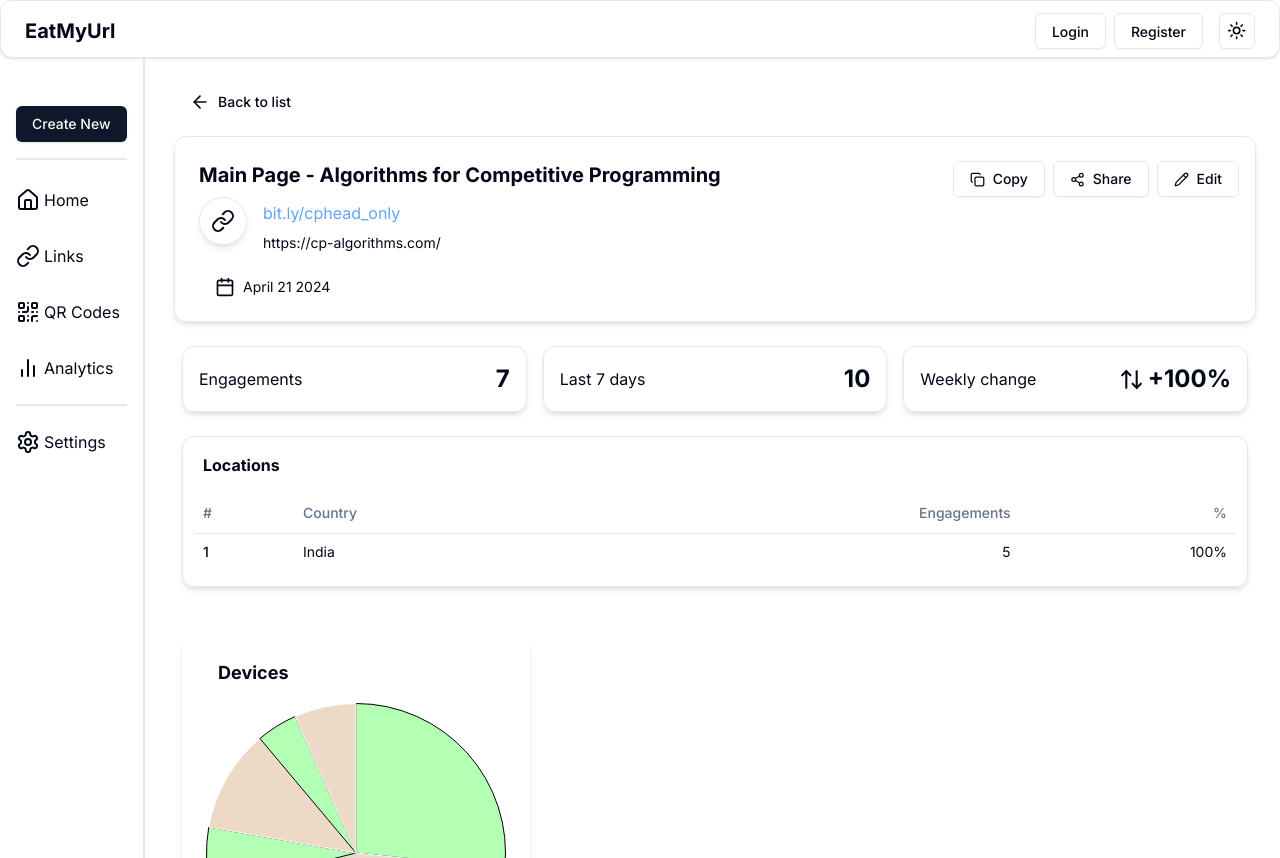
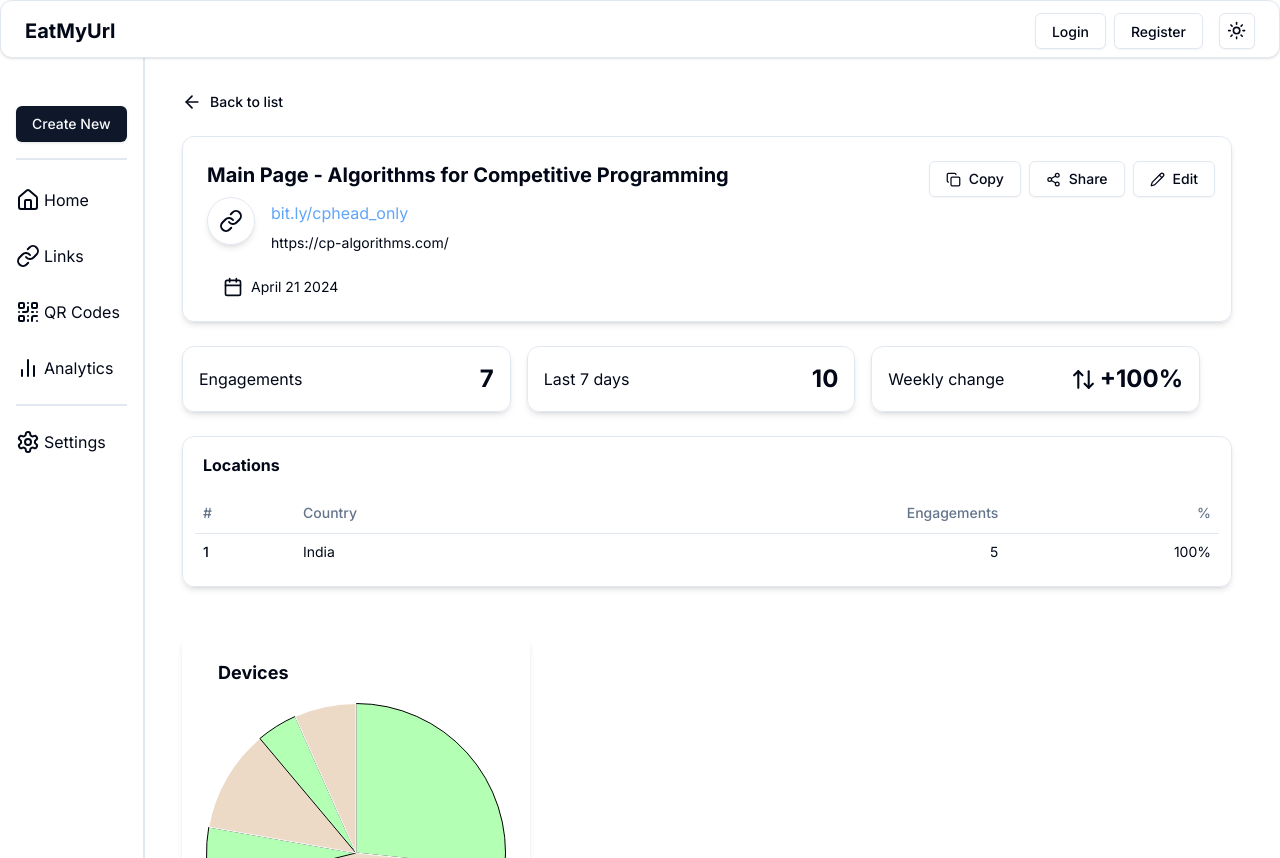
Before and after one commit to vigneshshettyin/EatMyURL, a Next.js app: page /links/1 in a window 1280 px wide. Built offline with nearby package versions, Linux system fonts and the light colour scheme.

Commit message:
pie chart issues fixed

```diff
--- a/app/(dashboard)/links/[id]/page.tsx
+++ b/app/(dashboard)/links/[id]/page.tsx
@@ -22,9 +22,9 @@ export default function Page({ params }: any) {
   const router = useRouter();
 
   return (
-    <div>
+    <div className="pl-8 pr-12">
       <div
-        className="flex ml-10 cursor-pointer w-fit"
+        className="flex cursor-pointer w-fit"
         onClick={() => router.push("/links")}
       >
         <ArrowLeft size={20} />
@@ -37,7 +37,7 @@ export default function Page({ params }: any) {
           longLink: "https://cp-algorithms.com/",
         }}
       />
-      <div className="flex md:flex-row flex-col ml-8 mt-6 mr-8">
+      <div className="flex md:flex-row flex-col mt-6 mr-8">
         <div className="flex-1 flex justify-between shadow-md p-4 rounded-xl items-center border-[0.5px]">
           <h1 className="text-md">Engagements</h1>
           <h1 className="text-2xl font-bold">7</h1>
@@ -54,7 +54,7 @@ export default function Page({ params }: any) {
           </div>
         </div>
       </div>
-      <div className="mx-8 mt-6 border-[0.5px] rounded-xl px-3 py-4 shadow-md">
+      <div className="mt-6 border-[0.5px] rounded-xl px-3 py-4 shadow-md">
         <Label className="font-bold ml-2">Locations</Label>
         <Table className="mt-4">
           <TableHeader>
@@ -76,10 +76,10 @@ export default function Page({ params }: any) {
         </Table>
       </div>
 
-      <div className="ml-0 md:ml-8 scale-75 md:scale-100 mt-12 shadow-md p-6 rounded-xl w-fit">
+      <div className="mt-12 shadow-md p-6 rounded-xl w-fit">
         <Label className="font-bold ml-3 text-lg">Devices</Label>
-        <div className="mt-4">
-        <PieChart/>
+        <div className="mt-4 md:w-[300px] md:h-[300px] w-[200px] h-[200px]">
+          <PieChart />
         </div>
       </div>
     </div>
--- a/components/CardComponents/LinkCardSpecific.tsx
+++ b/components/CardComponents/LinkCardSpecific.tsx
@@ -23,7 +23,7 @@ export function LinkCardSpecific({
         });
       }
 
-    return <div className="flex mt-6 py-6 pr-4 mx-6 flex-col rounded-xl border-[0.5px] shadow-md">
+    return <div className="flex mt-6 py-6 pr-4 flex-col rounded-xl border-[0.5px] shadow-md">
     <div className="flex">
       <div className="flex flex-col ml-6 w-full">
         <div className="flex justify-between ">
```
